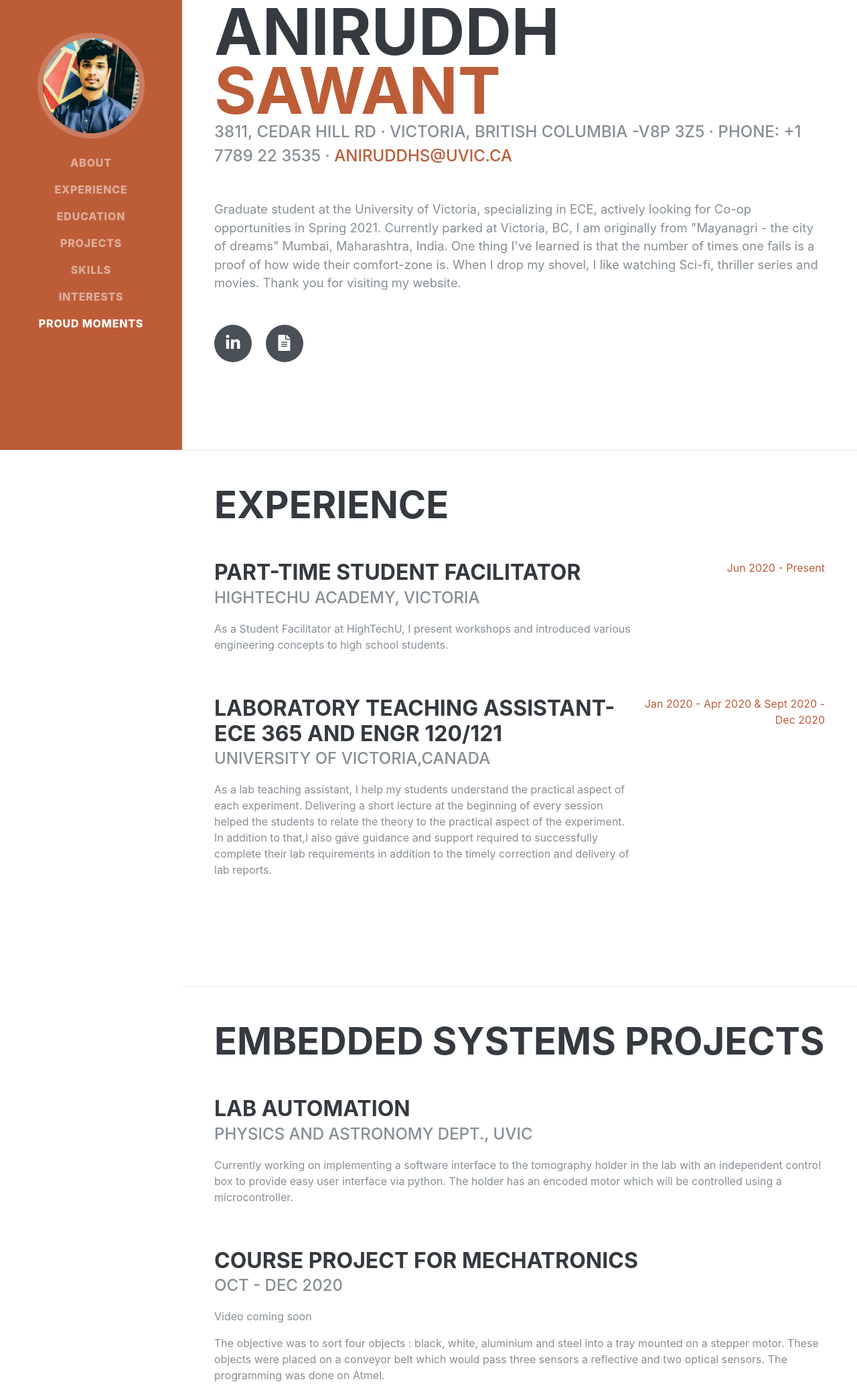
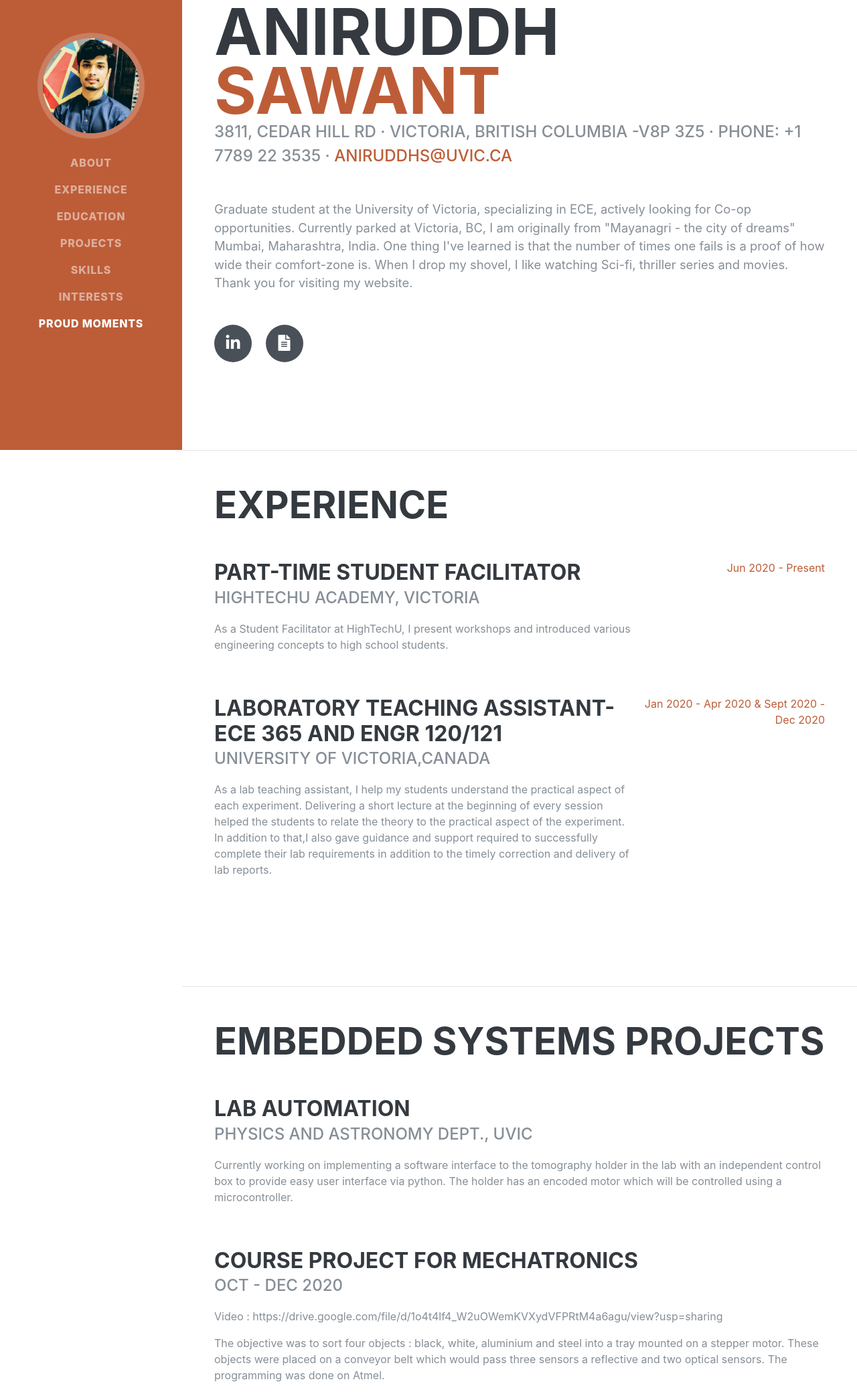
Before and after one commit to Avi3535/Webpage, a plain HTML site: page webpage/Avi3535.github.io/index.html in a window 1280 px wide. Shown: the part 128-2213 px from the top of the page at 67% size. Drawn offline with Linux system fonts and the light colour scheme; a web font is replaced by a local one.

Commit message:
Update index.html

```diff
--- a/webpage/Avi3535.github.io/index.html
+++ b/webpage/Avi3535.github.io/index.html
@@ -75,7 +75,7 @@
           <a href="mailto:aniruddhs@uvic.ca"> aniruddhs@uvic.ca </a>
 
         </div>
-        <p class="lead mb-5">Graduate student at the University of Victoria, specializing in ECE, actively looking for Co-op opportunities in Spring 2021. Currently parked at Victoria, BC, I am originally from "Mayanagri - the city of dreams" Mumbai, Maharashtra, India. One thing I've learned is that the number of times one fails is a proof of how wide their comfort-zone is. When I drop my shovel, I like watching Sci-fi, thriller series and movies. Thank you for visiting my website. </p>
+        <p class="lead mb-5">Graduate student at the University of Victoria, specializing in ECE, actively looking for Co-op opportunities. Currently parked at Victoria, BC, I am originally from "Mayanagri - the city of dreams" Mumbai, Maharashtra, India. One thing I've learned is that the number of times one fails is a proof of how wide their comfort-zone is. When I drop my shovel, I like watching Sci-fi, thriller series and movies. Thank you for visiting my website. </p>
         <div class="social-icons">
           <a href="https://www.linkedin.com/in/aniruddh-sawant-ba9a76169/">
             <i class="fab fa-linkedin-in"></i>
@@ -143,9 +143,9 @@
           <div class="resume-content">
             <h3 class="mb-0">Course Project for Mechatronics</h3>
             <div class="subheading mb-3">Oct - Dec 2020 </div>
-            <p> Video coming soon<p>
+            <p> Video : https://drive.google.com/file/d/1o4t4lf4_W2uOWemKVXydVFPRtM4a6agu/view?usp=sharing<p>
 	    <p> The objective was to sort four objects : black, white, aluminium and steel into a tray mounted on a stepper motor. These objects were placed on a conveyor belt which would pass three sensors a reflective and two optical sensors. The programming was done on Atmel.</p>
-          </div>
+	</div>
         </div>
 
 		<div class="resume-item d-flex flex-column flex-md-row justify-content-between mb-5">
```
